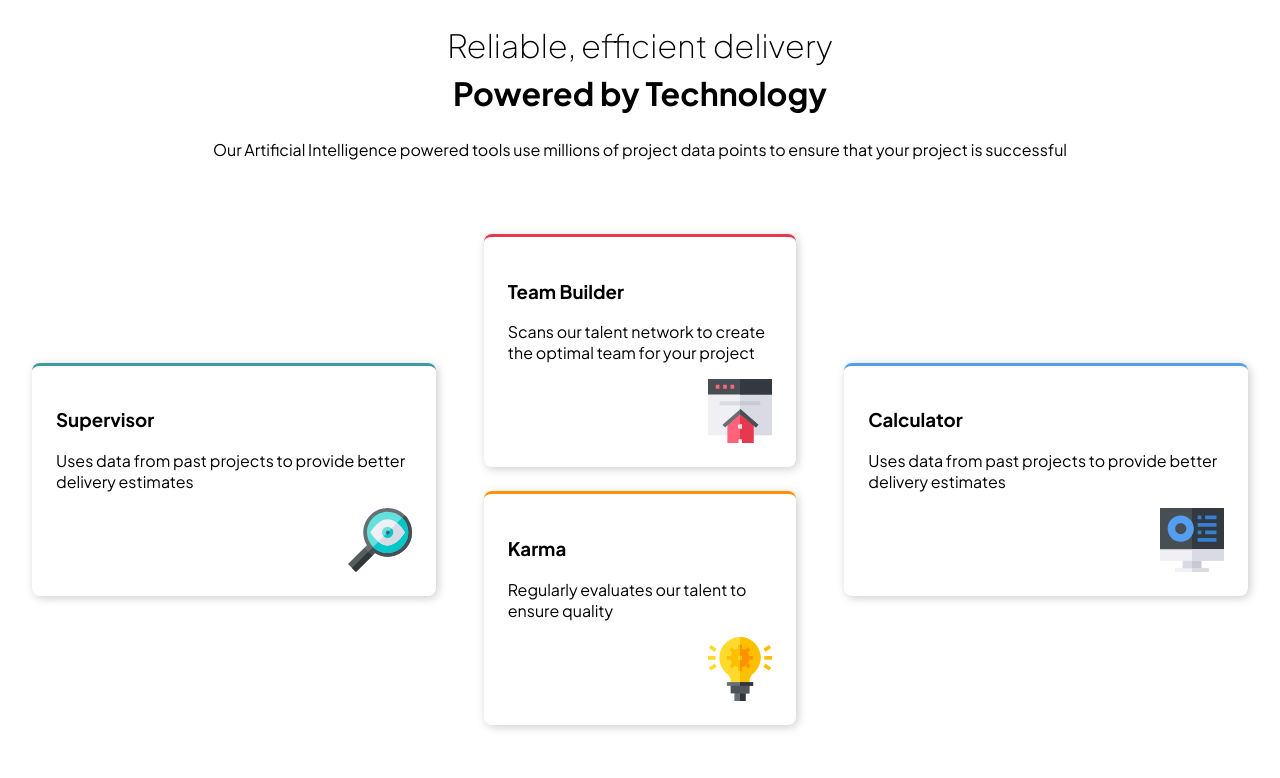
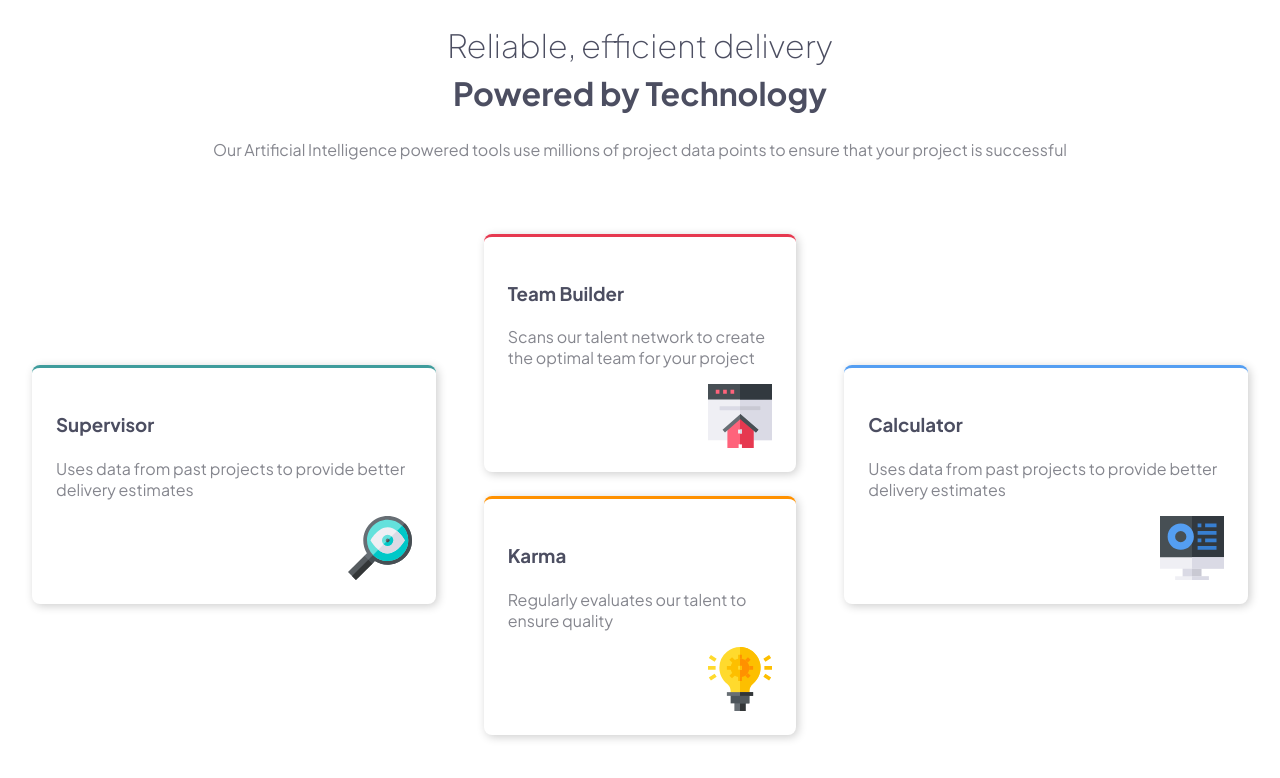
Before and after one commit to Master-Osaro/2_four-card-feature-section, a plain HTML site: page index.html in a window 1280 px wide. Drawn offline with Linux system fonts and the light colour scheme.

Commit message:
Update styles.css

```diff
--- a/assets/css/styles.css
+++ b/assets/css/styles.css
@@ -7,8 +7,13 @@ main{
     margin-bottom: 50px;
 }
 
-main h1 {
+main h1, .features section h3 {
+    color: #4c4e61;
     line-height: 150%;
+}
+
+main p, .features section p {
+    color: #85868e;
 }
 
 .header_light{
```
